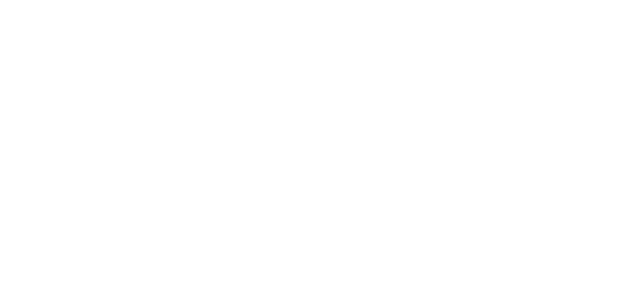
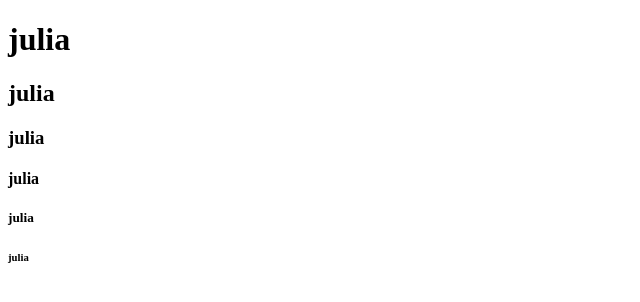
Before and after one commit to julia22122021/projeto02, a plain HTML site: page index.html in a window 1280 px wide. Shown: the whole page, without its empty margins (0-640 px from the left). Drawn offline with Linux system fonts and the light colour scheme.

Commit message:
Add files via upload

```diff
--- a/index.html
+++ b/index.html
@@ -7,6 +7,11 @@
     <title>julia</title>
 </head>
 <body>
-
+    <h1>julia</h1>
+    <h2>julia</h2>
+    <h3>julia</h3>
+    <h4>julia</h4>
+    <h5>julia</h5>
+    <h6>julia</h6>
 </body>
 </html>
```
